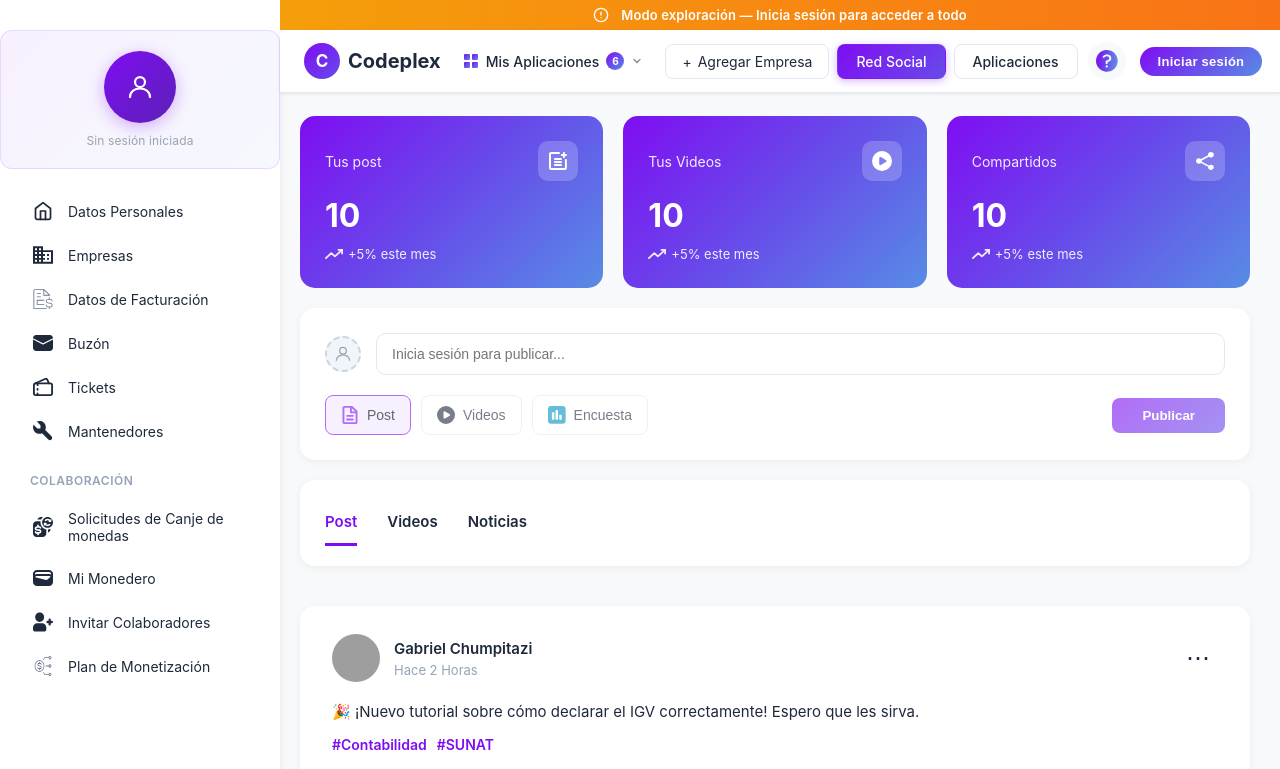
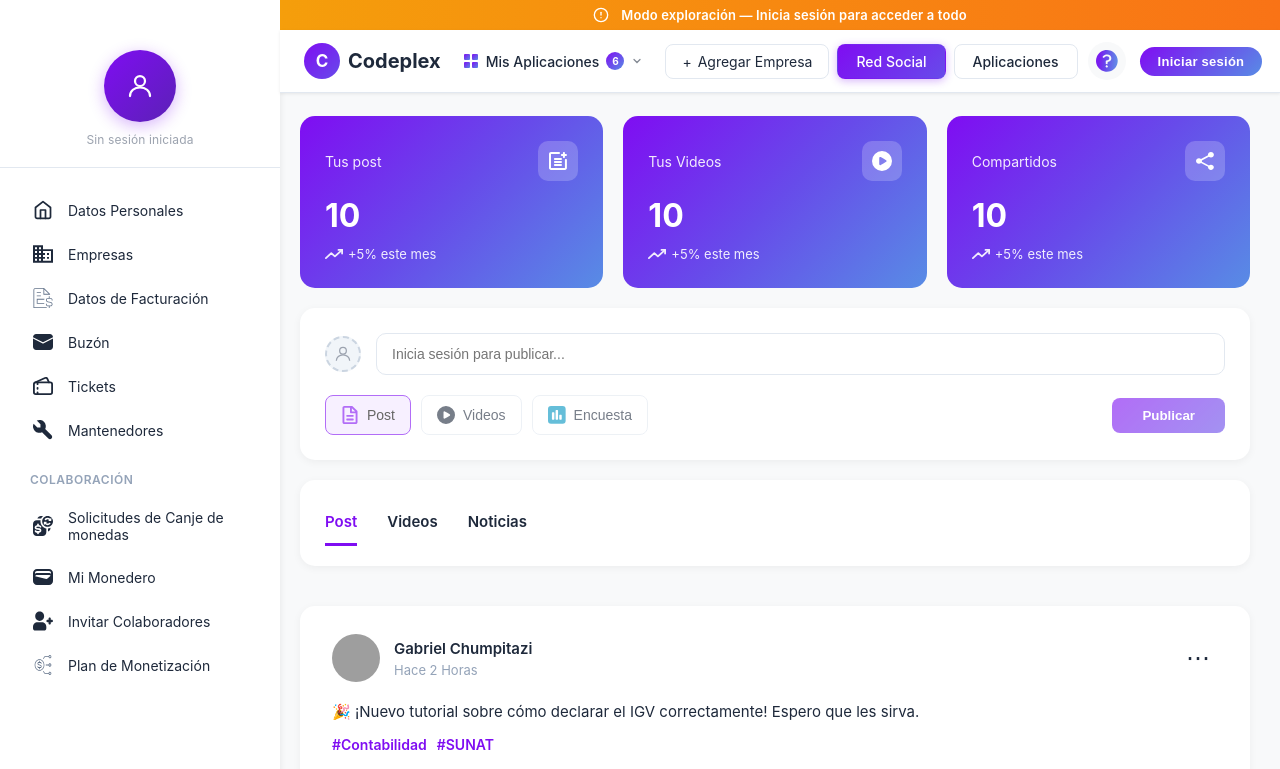
Before and after one commit to angis2004/codeplex-red-social, a React (Vite) app: page / in a window 1280 px wide. Shown: the top 769 px of the page. Built offline with nearby package versions, Linux system fonts and the light colour scheme; grey boxes are pictures that could not be loaded.

Commit message:
diseño-inicio

```diff
--- a/src/ui/layout/Sidebar/Sidebar.css
+++ b/src/ui/layout/Sidebar/Sidebar.css
@@ -52,9 +52,7 @@
 
 /* ── Sidebar perfil modo invitado ── */
 .sidebar-profile--guest {
-  background: linear-gradient(135deg, rgba(127,13,242,0.06), rgba(88,140,229,0.06));
-  border: 1px solid rgba(127,13,242,0.12);
-  border-radius: 12px;
+
   padding: 20px 16px;
   display: flex;
   flex-direction: column;
```
